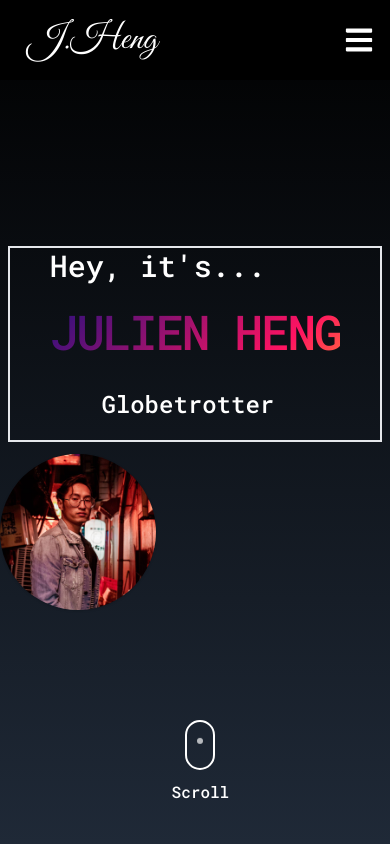
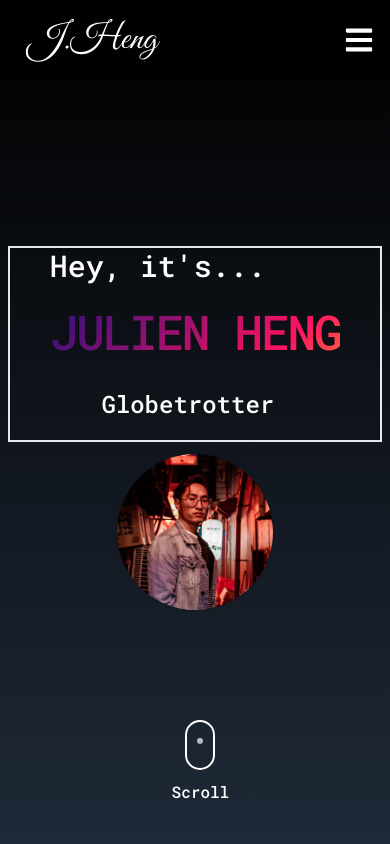
Before and after one commit to julienheng/portfoliopage-react, a React (Create React App) app: page / in a window 390 px wide. Shown: the top 844 px of the page. Built offline with nearby package versions, Linux system fonts and the light colour scheme.

Commit message:
fixiing again

```diff
--- a/src/components/Home.js
+++ b/src/components/Home.js
@@ -15,7 +15,7 @@ function Home() {
         </p>
       </div>
 
-      <img src={profile} alt="my profile" className="w-2/5 md:w-3/12 md:flex md:justify-center rounded-full md:mx-auto md:rounded-tl-[30%] md:rounded-tr-[70%] md:rounded-bl-[40%] md:rounded-br-[20%] shadow hover:shadow-white" />
+      <img src={profile} alt="my profile" className="w-2/5 md:w-4/12 md:flex md:justify-center mx-auto rounded-full md:rounded-tl-[30%] md:rounded-tr-[70%] md:rounded-bl-[40%] md:rounded-br-[20%] shadow hover:shadow-white" />
 
       <section id="section10" className="w-fit h-fit flex flex-col text-white absolute left-[44%] md:left-[50%] bottom-10">
         <Link to="// about" smooth duration={1000}>
```
